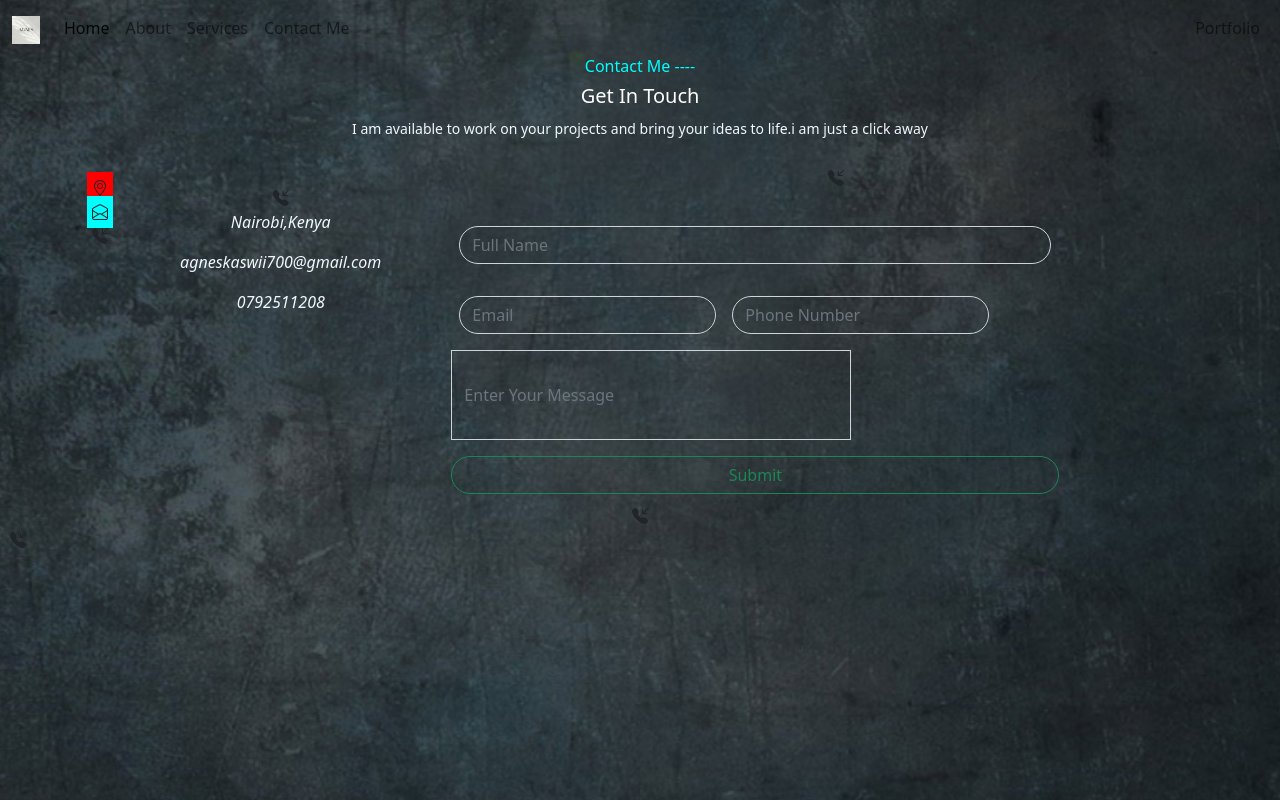
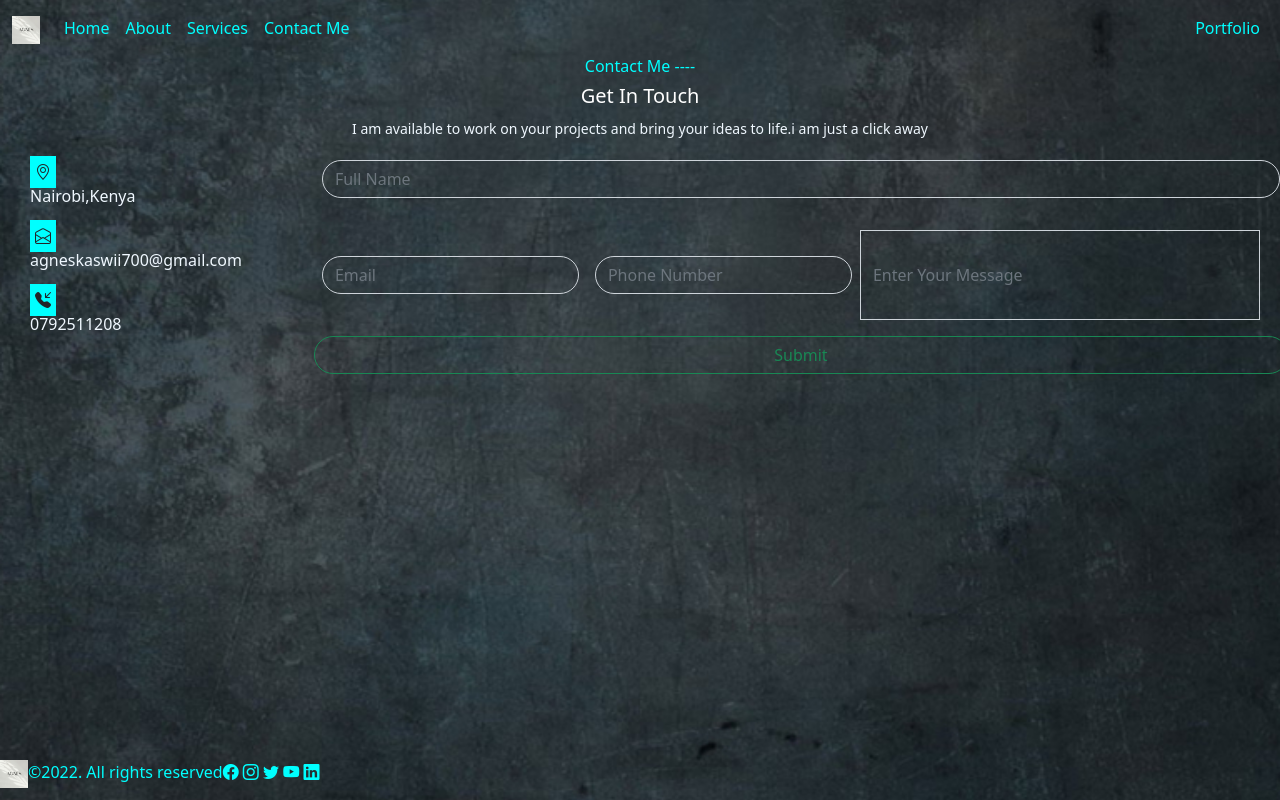
Before and after one commit to cheeks-cloud/Myportfolio, a plain HTML site: page contactme.html in a window 1280 px wide. Drawn offline with nearby package versions, Linux system fonts and the light colour scheme.

Commit message:
patch;optimized the outlook

```diff
--- a/contactme.html
+++ b/contactme.html
@@ -40,18 +40,12 @@
       <p><small>I am available to work on your projects and
          bring your ideas to life.i am just a click away
       </small></p>
-  <div class="duke">
+</div>
   <div class="man">
       <div class="mans">
-    <i class="bi-geo-alt"></i>
-    <i class="bi-envelope-open"></i>
-    <i class="bi-telephone-inbound-fill" id="way">
-    </div>
-    <div>
-      <p>Nairobi,Kenya</p>
-      <p>agneskaswii700@gmail.com</p>
-      <p>0792511208</p>
-    </div>
+        <i class="bi-geo-alt"></i><p>Nairobi,Kenya</p>
+        <i class="bi-envelope-open"></i><p>agneskaswii700@gmail.com</p>
+        <i class="bi-telephone-inbound-fill" id="way"></i><p>0792511208</p>
       </div>
     <form>
       <div class="row align-items-center g-3">
@@ -73,7 +67,21 @@
       </div>
     </form>
   </div>
+
+  <footer class="footer">
+    <div class="thing">
+     <img src="./Images/logo.jpg" height="28" alt="Agnes"></div>
+     <p id="shine"> &copy2022. All rights reserved</p></div>
     </div>
+    <div class="socials" id="final">
+      <a><i class="bi-facebook"></i></a>
+      <a><i class="bi-instagram"></i></a>
+      <a><i class="bi-twitter"></i></a>
+      <a><i class="bi-youtube"></i></a>
+      <a><i class="bi-linkedin"></i> </a>
+    </div>
+
+  </footer>
 
   <script src="https://code.jquery.com/jquery-3.2.1.slim.min.js" integrity="sha384-KJ3o2DKtIkvYIK3UENzmM7KCkRr/rE9/Qpg6aAZGJwFDMVNA/GpGFF93hXpG5KkN" crossorigin="anonymous"></script>
   <script src="https://cdn.jsdelivr.net/npm/popper.js@1.12.9/dist/umd/popper.min.js" integrity="sha384-ApNbgh9B+Y1QKtv3Rn7W3mgPxhU9K/ScQsAP7hUibX39j7fakFPskvXusvfa0b4Q" crossorigin="anonymous"></script>
--- a/portfolio.html
+++ b/portfolio.html
@@ -22,7 +22,7 @@
         </button>
         <div class="collapse navbar-collapse" id="navbarCollapse">
             <div class="navbar-nav">
-                <a href="#" class="nav-item nav-link active">Home</a>
+                <a href="index.html" class="nav-item nav-link active">Home</a>
                 <a href="about.html" class="nav-item nav-link">About</a>
                 <a href="services.html" class="nav-item nav-link">Services</a>
                 <a href="contactme.html" class="nav-item nav-link">Contact Me</a>
@@ -127,3 +127,26 @@
 
   </div>
 </div>
+
+<footer class="footer">
+  <div class="thing">
+   <img src="./Images/logo.jpg" height="28" alt="Agnes"></div>
+   <p id="shine"> &copy2022. All rights reserved</p></div>
+  </div>
+  <div class="socials" id="final">
+    <a><i class="bi-facebook"></i></a>
+    <a><i class="bi-instagram"></i></a>
+    <a><i class="bi-twitter"></i></a>
+    <a><i class="bi-youtube"></i></a>
+    <a><i class="bi-linkedin"></i> </a>
+  </div>
+
+</footer>
+
+<script src="https://code.jquery.com/jquery-3.2.1.slim.min.js" integrity="sha384-KJ3o2DKtIkvYIK3UENzmM7KCkRr/rE9/Qpg6aAZGJwFDMVNA/GpGFF93hXpG5KkN" crossorigin="anonymous"></script>
+<script src="https://cdn.jsdelivr.net/npm/popper.js@1.12.9/dist/umd/popper.min.js" integrity="sha384-ApNbgh9B+Y1QKtv3Rn7W3mgPxhU9K/ScQsAP7hUibX39j7fakFPskvXusvfa0b4Q" crossorigin="anonymous"></script>
+<script src="https://cdn.jsdelivr.net/npm/bootstrap@4.0.0/dist/js/bootstrap.min.js" integrity="sha384-JZR6Spejh4U02d8jOt6vLEHfe/JQGiRRSQQxSfFWpi1MquVdAyjUar5+76PVCmYl" crossorigin="anonymous"></script>
+
+
+</body>
+</html>
--- a/style.css
+++ b/style.css
@@ -10,9 +10,12 @@ body{
   background-size: cover;
 }
 
-.navbar-nav{
-  color: aqua;
+.navbar-nav a{
+  color: aqua !important;
 
+}
+navbar-toggler{
+  color: aqua !important;
 }
 .first{
   color: white;
@@ -102,11 +105,6 @@ h5{
   padding: 20px;
 
 }
-.duke{
-  display: flex;
-  justify-content: space-between;
-
-}
 .kigeugeu{
   text-align: center;
 }
@@ -117,15 +115,14 @@ h5{
   margin-left: 30px;
   margin-top: 20px;
   display: flex;
-  align-items: flex-start;
-  justify-content: space-around;
+}
+.man p{
+  color: aliceblue;
+}
+form{
+  padding-left: 80px;
+}
 
-
-}
-.mans i{
-  margin: 40px;
-
-}
 .form-control{
   background-color: rgb(0,0,0,0);
   border-radius: 28px;
@@ -140,7 +137,7 @@ h5{
   width: 400px;
 }
 .bi-geo-alt{
-  background-color: red;
+ background-color:aqua;
   padding: 5px;
 }
 .bi-envelope-open{
@@ -148,10 +145,10 @@ h5{
   padding: 5px;
 }
 #way{
-  /* background-color:green; */
-  padding: 10px;
+  background-color:aqua;
+  padding: 5px;
 
-}
+} */
 .row{
   width: 70%;
   margin-left: 50px;
@@ -174,13 +171,20 @@ h3{
 #final, #shine{
   color: aqua;
 }
- footer{
-   /* background-color: rgb(77, 73, 73); */
-  display: flex;
-  align-items: flex-end;
-  justify-content: space-around;
+ .footer{
+   position: absolute;
+   bottom: 0;
+   display: flex;
+   justify-content: space-between !important;
 }
-/* @media screen and (max-width: 740px){
+.thing{
+  float: left;
+}
+.socials{
+  float: right;
+}
+
+@media screen and (max-width: 740px){
  .first{
     flex-direction: column;
   }
@@ -196,5 +200,12 @@ h3{
   .first{
     text-align: center;
   }
+  .man{
+    display: flex;
+    flex-direction: column;
+  }
+  .man form{
+    padding: 0;
+  }
 
-} */
+}
```
Also changed, not shown: about.html (+18 -0 lines), index.html (+9 -24 lines), services.html (+14 -0 lines). Lines whose indentation alone changed are shown as unchanged.
